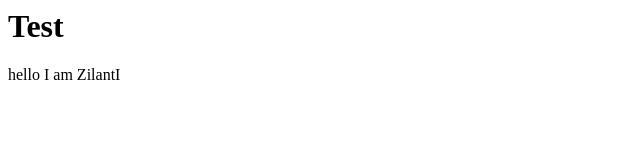
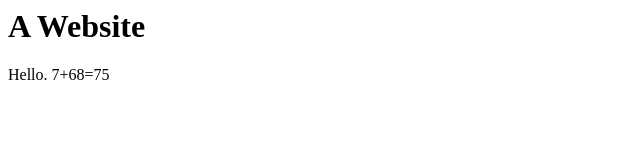
Before and after one commit to Thanatos-I/Thanatos-I.GitHub.io, a plain HTML site: page index.html in a window 1280 px wide. Shown: the whole page, without its empty margins (0-640 px from the left). Drawn offline with Linux system fonts and the light colour scheme.

Commit message:
Update index.html

```diff
--- a/index.html
+++ b/index.html
@@ -1,7 +1,7 @@
 <HTML>
 
-  <H1>Test</H1>
+  <H1>A Website</H1>
 
-  <P> hello I am ZilantI
+  <P> Hello. 7+68=75
 
 </HTML>
```
